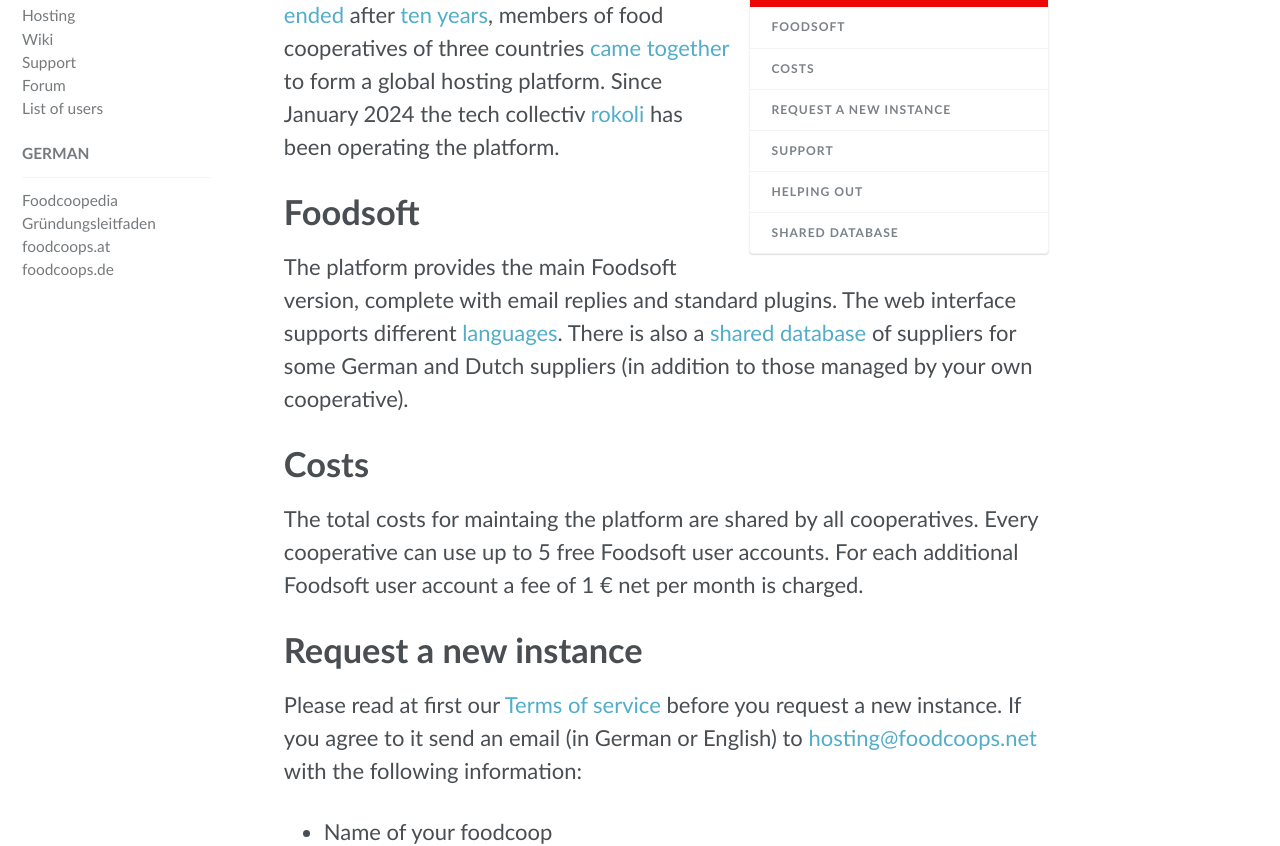
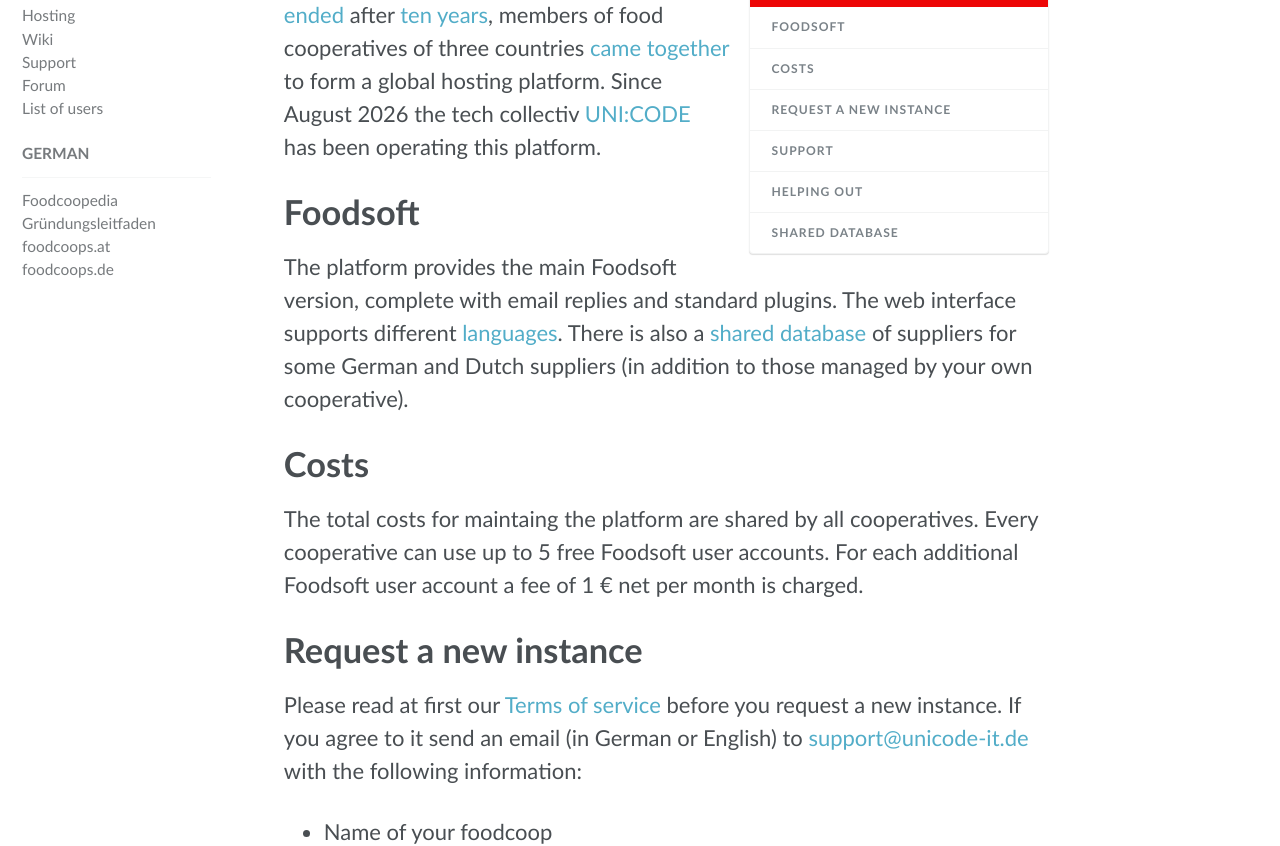
Before and after one commit to foodcoops/foodcoops.github.io, a Jekyll site: the page built from global-foodsoft-platform.md, in a window 1280 px wide and 1400 px high. Shown: the part 264-1110 px from the top of the window. Built offline with Jekyll 4.4.1, drawn with Linux system fonts in a browser that asks for light colours; some of the changed text lies outside the part shown.

Commit message:
Update global hosting information to reflect that uni:code took it over from rokoli

```diff
--- a/global-foodsoft-platform.md
+++ b/global-foodsoft-platform.md
@@ -9,8 +9,8 @@
 When in 2017 the hosting by [about:source](https://www.aboutsource.net/)
 [ended](/2017/04/17/foodsoft-hosting-wird-eingestellt) after [ten years](/2007/06/22/foodsoft-portal-startet/),
 members of food cooperatives of three countries [came together](/2017/07/14/open-community-driven-foodsoft-platform/)
-to form a global hosting platform. Since January 2024 the tech collectiv [rokoli](https://roko.li) has been operating
-the platform.
+to form a global hosting platform. Since August 2026 the tech collectiv [UNI:CODE](https://unicode-it.de) has been operating
+this platform.
 
 # Foodsoft
 
@@ -27,7 +27,7 @@
 # Request a new instance
 
 Please read at first our [Terms of service](/tos) before you request a new instance. If you agree to it send an email
-(in German or English) to [hosting@foodcoops.net](mailto:hosting@foodcoops.net) with the following information:
+(in German or English) to [support@unicode-it.de](mailto:support@unicode-it.de) with the following information:
 
    * Name of your foodcoop
    * Short name (for use in the web address)
@@ -45,7 +45,7 @@
 your question. If not just create a new topic. Or maybe the [support wiki](https://github.com/foodcoops/foodsoft/wiki/Support) has what you need already.
 
 In case you have an issue with the global platform, you can send an email to
-[hosting@foodcoops.net](mailto:hosting@foodcoops.net).
+[support@unicode-it.de](mailto:support@unicode-it.de).
 
 # Helping out
 
```
Also changed, not shown: foodsoft-hosting.md (+2 -2 lines).
